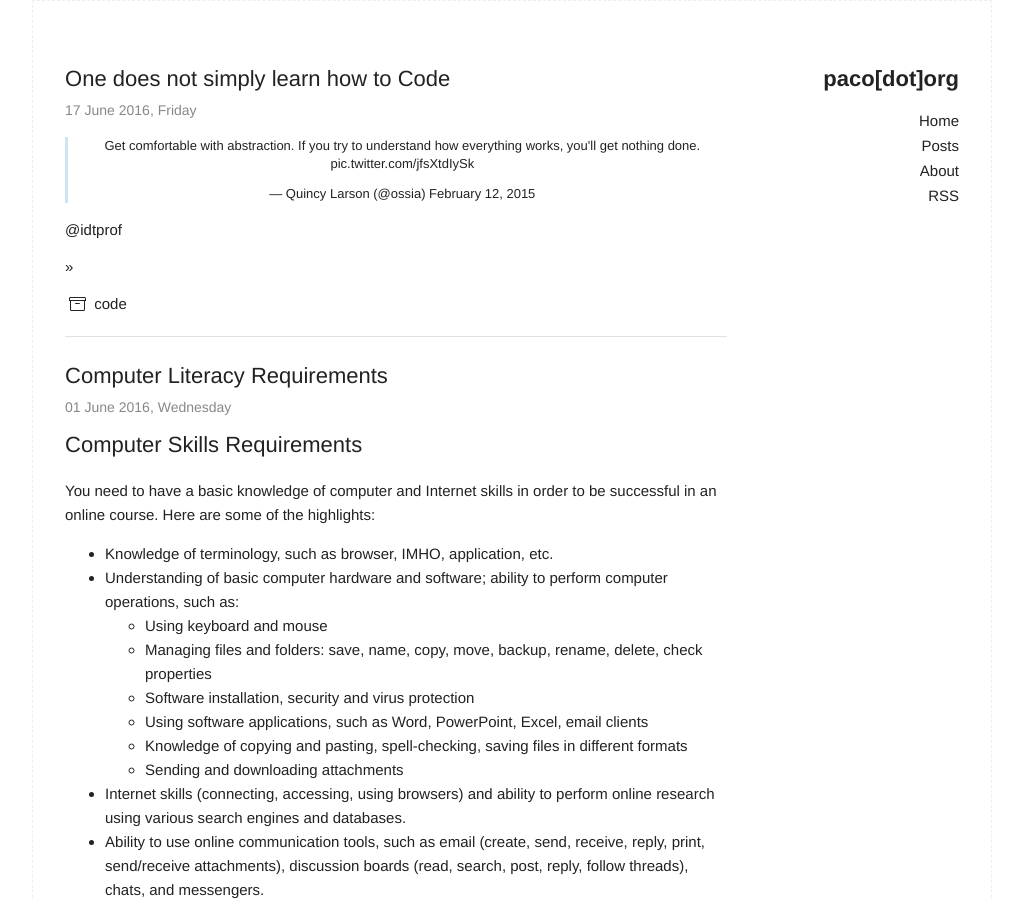
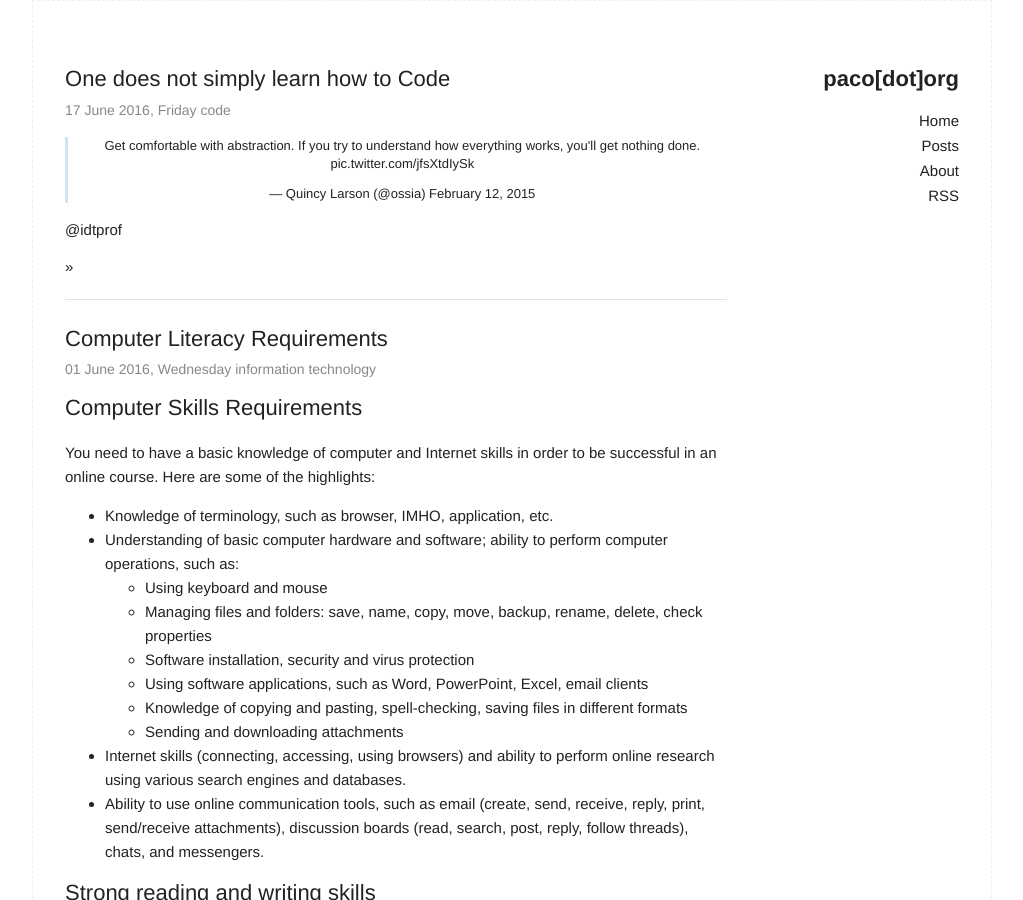
Before and after one commit to pacodotorg/pacodotorg.github.io, a Jekyll site: the page built from index.html, in a window 1280 px wide and 900 px high. Shown: the whole window, without its empty margins (128-1151 px from the left). Built offline with Jekyll 4.4.1, drawn with Linux system fonts in a browser that asks for light colours; comment, search, counter and statistics services are not loaded; some of the changed text lies outside the part shown.

Commit message:
i give up

```diff
--- a/index.html
+++ b/index.html
@@ -11,8 +11,9 @@ title: Home
     <article class="post_card post">
       <header class="post_header">
         <h2 class="post_title"><a href="{{ post.url | prepend: site.baseurl }}">{{ post.title}}</a></h2>
-        <time class="post_date">{{ post.date | date: "%d %B %Y, %A" }}</time>
-        {{ post.category | first }}
+        <time class="post_date">{{ post.date | date: "%d %B %Y, %A" }} {{ post.categories | category }}</time>
+
+
       </header>
       <div class="post_excerpt">
         <p>
@@ -33,12 +34,13 @@ title: Home
           <a href=https://www.google.com/maps/place/{{post.location}}">{{ post.location }}</a>
         </span>
         {% endif %}
-
+        <!--
         {% for category in post.categories %}
         <a href="{{"/category/" | append: category | prepend: site.baseurl }}">
           <data data-icon="ei-archive"></data>
           {{category}}</a>
         {% endfor %}
+        -->
 
         <!--
         {% if post.author %}
@@ -52,7 +54,6 @@ title: Home
         <!--p class="readmore">
           <a href=""><data data-icon="ei-arrow-right"></data>Read this article  </a>
         </p-->
-
       </footer>
       <hr/>
     </article>
```
